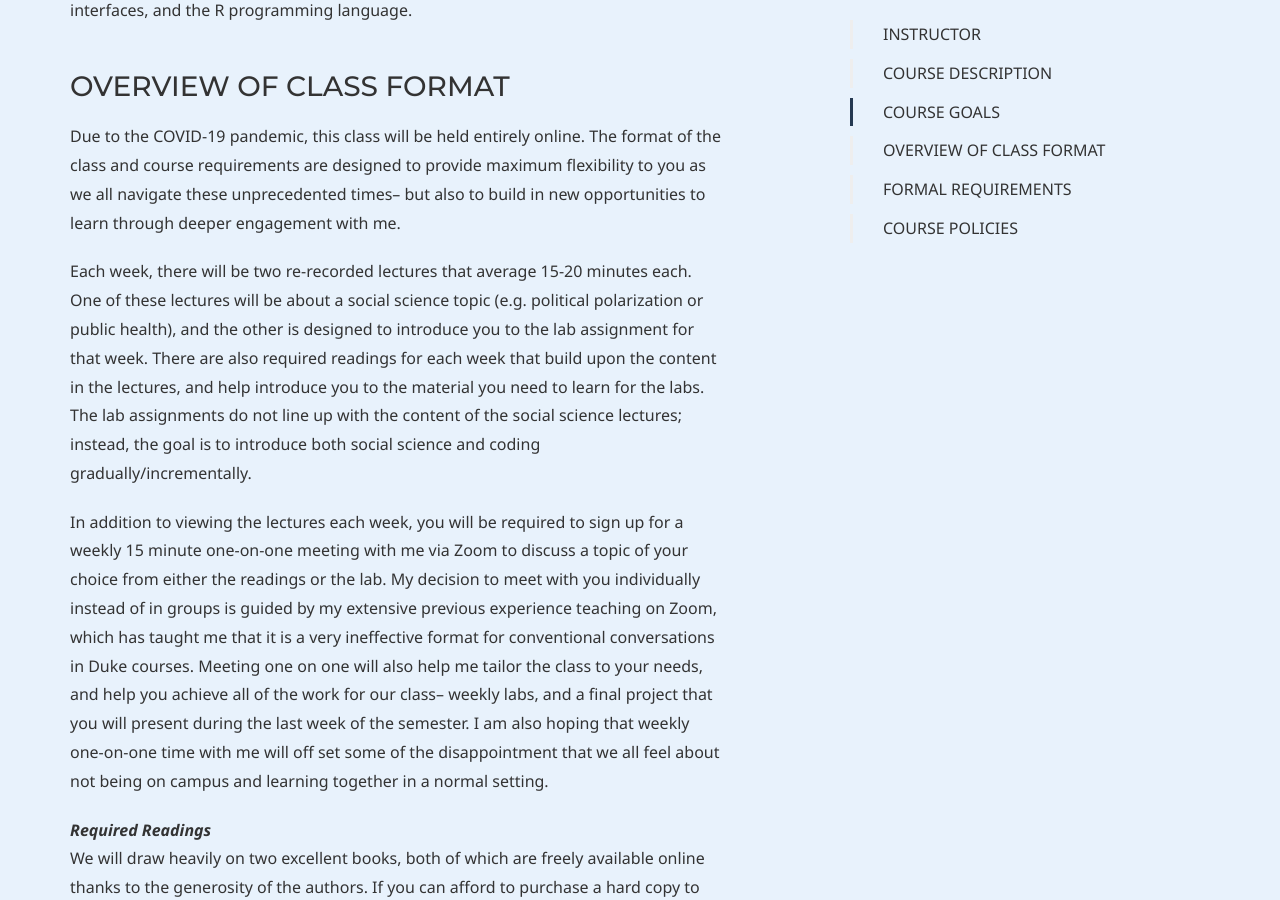
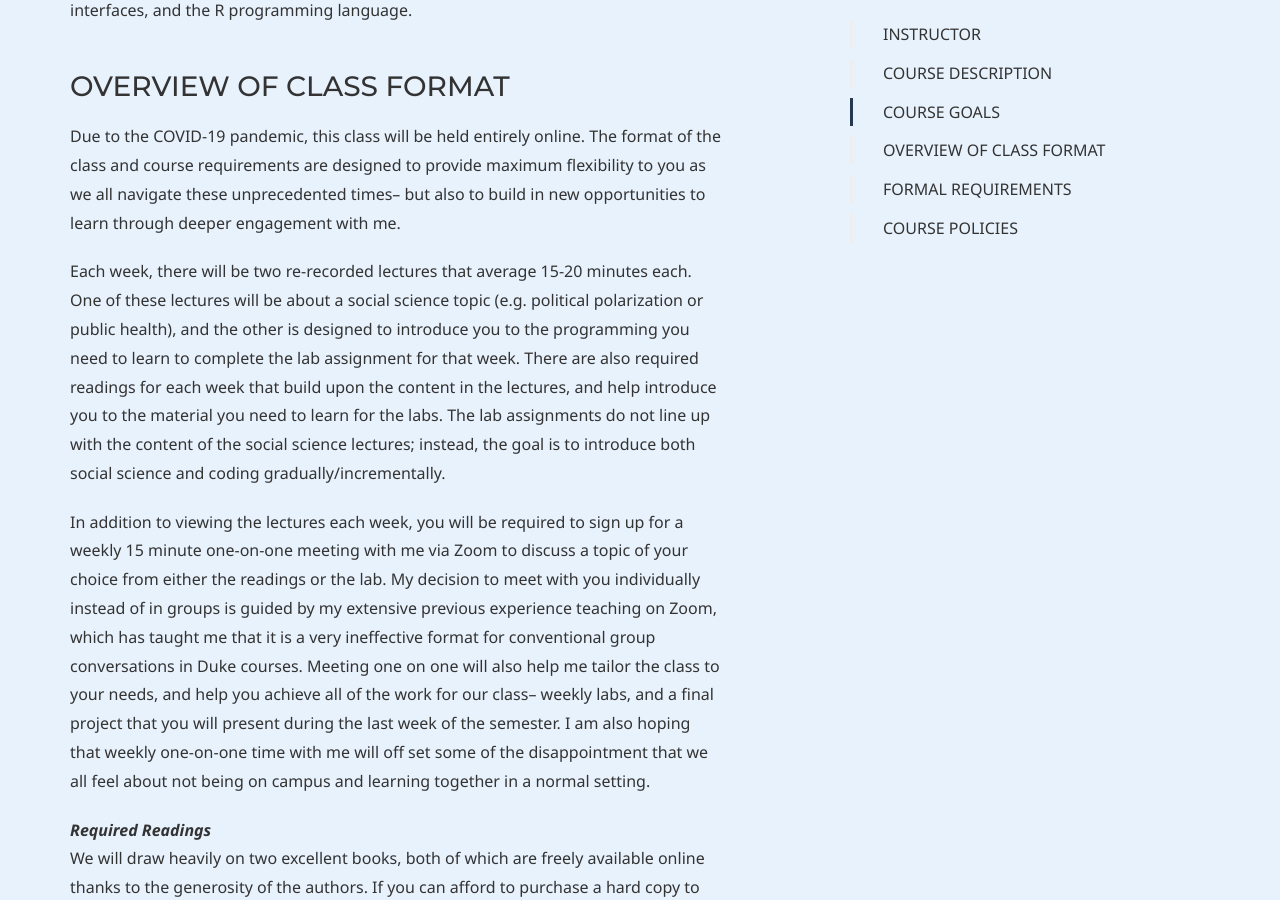
Before and after one commit to dssoc/dssoc.github.io, a Jekyll site: the page built from course.md, in a window 1280 px wide and 900 px high, scrolled down 1583 px. Built offline with Jekyll 4.4.1, drawn with Linux system fonts in a browser that asks for light colours; some web fonts are replaced.

Commit message:
Update course.md

```diff
--- a/course.md
+++ b/course.md
@@ -42,9 +42,9 @@ This course requires no prior knowledge of computer programming or social scienc
 
 Due to the COVID-19 pandemic, this class will be held entirely online. The format of the class and course requirements are designed to provide maximum flexibility to you as we all navigate these unprecedented times-- but also to build in new opportunities to learn through deeper engagement with me.
 
-Each week, there will be two re-recorded lectures that average 15-20 minutes each. One of these lectures will be about a social science topic (e.g. political polarization or public health), and the other is designed to introduce you to the lab assignment for that week. There are also required readings for each week that build upon the content in the lectures, and help introduce you to the material you need to learn for the labs. The lab assignments do not line up with the content of the social science lectures; instead, the goal is to introduce both social science and coding gradually/incrementally.
+Each week, there will be two re-recorded lectures that average 15-20 minutes each. One of these lectures will be about a social science topic (e.g. political polarization or public health), and the other is designed to introduce you to the programming you need to learn to complete the lab assignment for that week. There are also required readings for each week that build upon the content in the lectures, and help introduce you to the material you need to learn for the labs. The lab assignments do not line up with the content of the social science lectures; instead, the goal is to introduce both social science and coding gradually/incrementally.
 
-In addition to viewing the lectures each week, you will be required to sign up for a weekly 15 minute one-on-one meeting with me via Zoom to discuss a topic of your choice from either the readings or the lab. My decision to meet with you individually instead of in groups is guided by my extensive previous experience teaching on Zoom, which has taught me that it is a very ineffective format for conventional conversations in Duke courses. Meeting one on one will also help me tailor the class to your needs, and help you achieve all of the work for our class-- weekly labs, and a final project that you will present during the last week of the semester. I am also hoping that weekly one-on-one time with me will off set some of the disappointment that we all feel about not being on campus and learning together in a normal setting.
+In addition to viewing the lectures each week, you will be required to sign up for a weekly 15 minute one-on-one meeting with me via Zoom to discuss a topic of your choice from either the readings or the lab. My decision to meet with you individually instead of in groups is guided by my extensive previous experience teaching on Zoom, which has taught me that it is a very ineffective format for conventional group conversations in Duke courses. Meeting one on one will also help me tailor the class to your needs, and help you achieve all of the work for our class-- weekly labs, and a final project that you will present during the last week of the semester. I am also hoping that weekly one-on-one time with me will off set some of the disappointment that we all feel about not being on campus and learning together in a normal setting.
 
 
 ***Required Readings***
```
